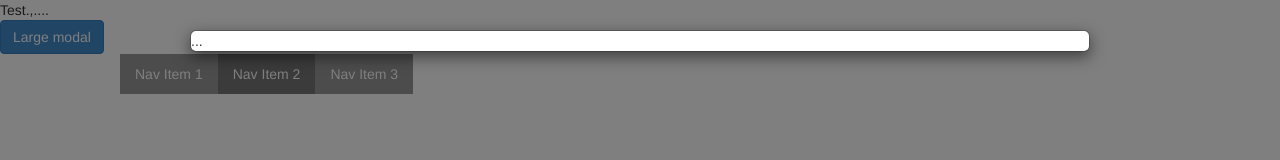
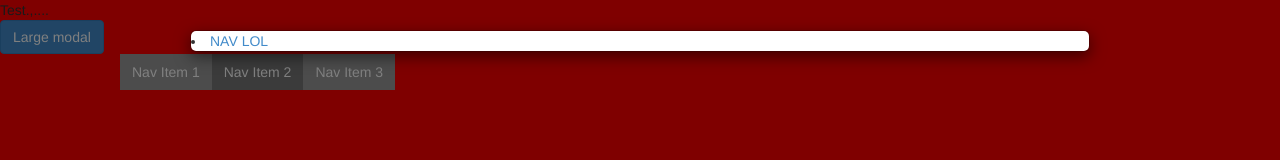
Before and after one commit to Carlakesh/project2, a plain HTML site: page index.html in a window 1280 px wide. Both pictures are taken after a click on the button "Large modal". Drawn offline with nearby package versions, Linux system fonts and the light colour scheme.

Commit message:
lkaljdfk,kdjs

```diff
--- a/index.html
+++ b/index.html
@@ -4,8 +4,8 @@
         <title> hi </title>
         <meta charset="UTF-8">
         <meta name="viewport" content="width=device-width, initial-scale=1.0">
+        <link rel="stylesheet" type="text/css" href="css/bootstrap.min.css">
         <link rel="stylesheet" type="text/css" href="main.css">
-        <link rel="stylesheet" type="text/css" href="css/bootstrap.min.css">
         <meta name="viewport" content="width=device-width, initial-scale=1, maximum-scale=1">
 
     </head>
@@ -18,7 +18,7 @@
 <div class="modal fade bs-example-modal-lg" tabindex="-1" role="dialog" aria-labelledby="myLargeModalLabel" aria-hidden="true">
   <div class="modal-dialog modal-lg">
     <div class="modal-content">
-      ...
+      <li> <a href="#"> NAV LOL </a></li>
     </div>
   </div>
 </div>
```
